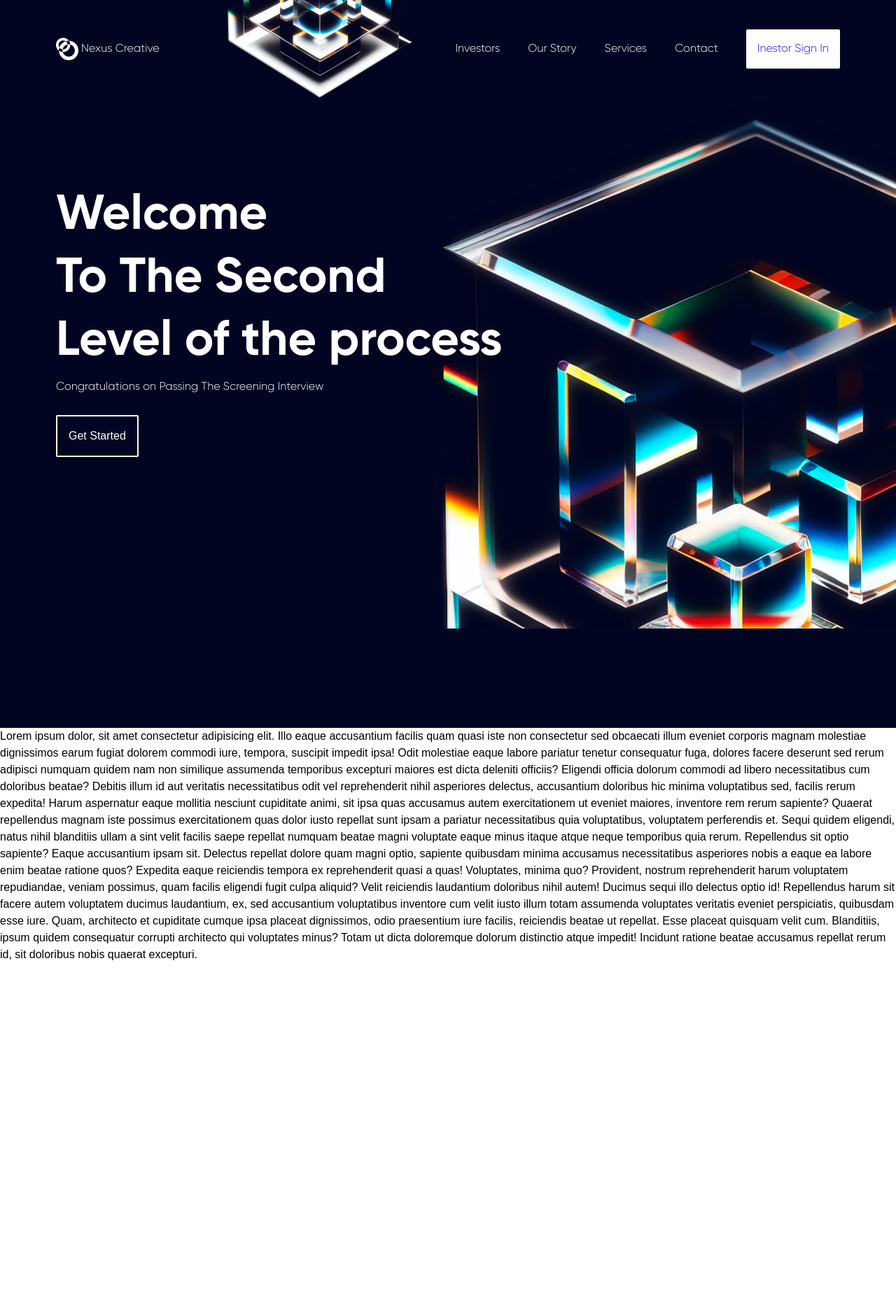
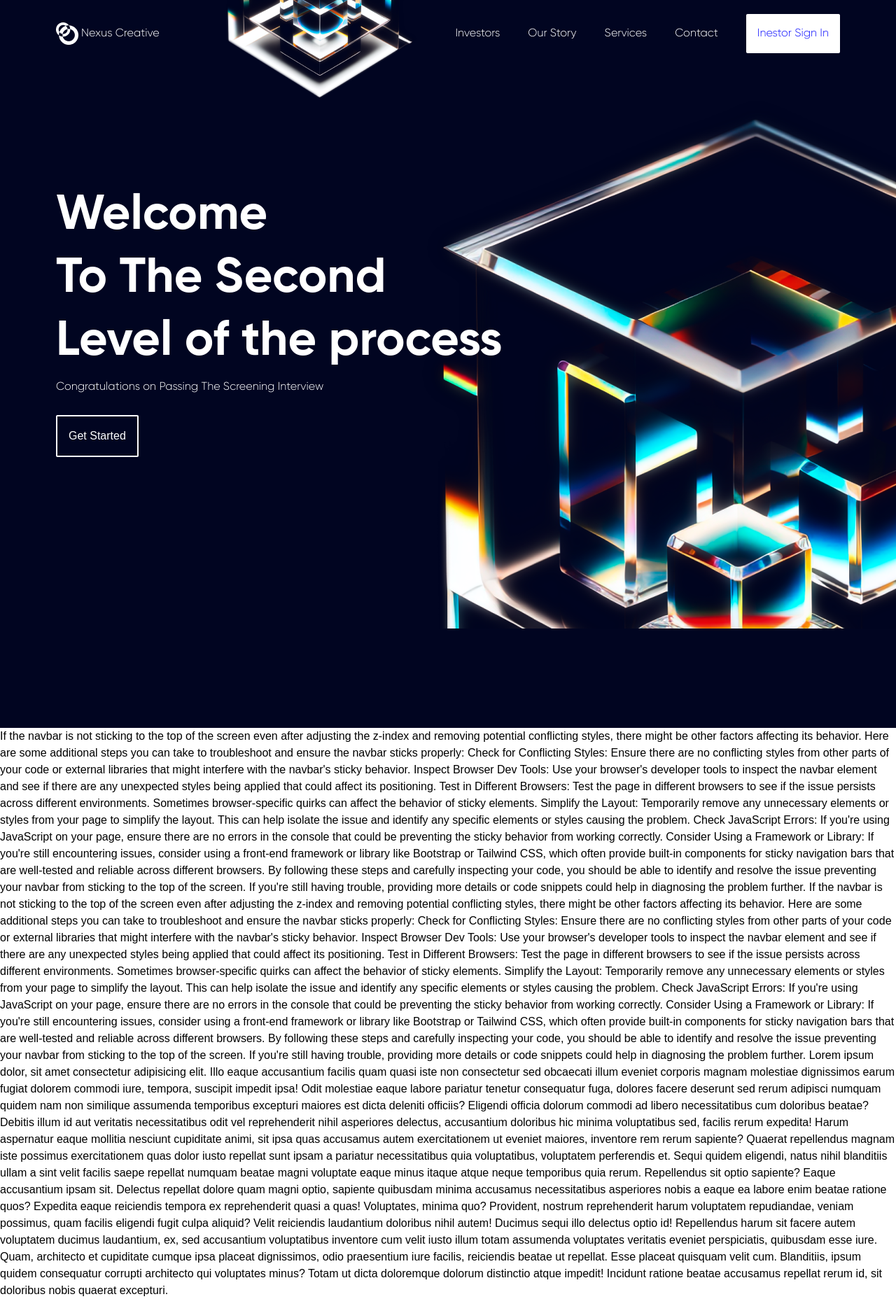
Before and after one commit to doaa-albadri/Avant-Test-Site, a Next.js app: page / in a window 1280 px wide. Shown: the whole page at 70% size. Before the commit the page ends 1376 px from the top, so only its background shows below. Built offline with nearby package versions, Linux system fonts and the light colour scheme.

Commit message:
add resonsiveness to navbar

```diff
--- a/src/app/components/button/index.tsx
+++ b/src/app/components/button/index.tsx
@@ -4,11 +4,12 @@ interface ButtonProps extends HTMLAttributes<HTMLDivElement> {
     textColor: string;
     bgColor: string;
     label: string;
+    id?: string;
 }
 
-const Button: React.FC<ButtonProps> = ({ textColor, bgColor, label, ...props }) => {
+const Button: React.FC<ButtonProps> = ({ textColor, bgColor, label, id, ...props }) => {
     return (
-        <button className={`p-4 rounded-sm ${textColor} ${bgColor}`}>{label}</button>
+        <button id={id} className={`p-4 rounded-sm ${textColor} ${bgColor}`}>{label}</button>
     )
 }
 
--- /dev/null
+++ b/src/app/components/navbar/index.tsx
@@ -0,0 +1,81 @@
+"use client"
+import React, { useEffect } from 'react'
+import Image from "next/image";
+
+import Button from '../button'
+
+import logo from '../../../../public/images/logo.png'
+import colored_logo from '../../../../public/images/colored_logo.png'
+
+export default function Navbar() {
+    useEffect(() => {
+        const handleScroll = () => {
+            const navbar: any = document.querySelector('.navbar');
+            const showWhiteBgButton: any = document.getElementById('show-white-bg');
+            const showPrimaryBgButton: any = document.getElementById('show-primary-bg');
+            const logo: any = document.getElementById('logo');
+            const colored_logo: any = document.getElementById('colored_logo');
+
+            if (window.scrollY > 900) {
+                navbar.classList.add('scrolled-past-900');
+                showWhiteBgButton.style.display = 'none';
+                showPrimaryBgButton.style.display = 'block';
+                logo.style.display = 'none';
+                colored_logo.style.display = 'block';
+            } else if (window.scrollY > 140) {
+                navbar.classList.add('scrolled');
+                navbar.classList.remove('scrolled-past-900');
+                showWhiteBgButton.style.display = 'block';
+                showPrimaryBgButton.style.display = 'none';
+                logo.style.display = 'block';
+                colored_logo.style.display = 'none';
+            } else {
+                navbar.classList.remove('scrolled');
+                navbar.classList.remove('scrolled-past-900');
+                showWhiteBgButton.style.display = 'block';
+                showPrimaryBgButton.style.display = 'none';
+                logo.style.display = 'block';
+                colored_logo.style.display = 'none';
+            }
+        };
+
+        window.addEventListener('scroll', handleScroll);
+
+        return () => {
+            window.removeEventListener('scroll', handleScroll);
+        };
+    }, []);
+
+    return (
+        <div style={{ position: 'sticky', top: '0', zIndex: '1' }} className="navbar pt-5">
+            <nav
+                className="flex items-center justify-between px-20">
+                <div className="flex items-center gap-1 ">
+                    <Image id='logo' src={logo} alt="logo" />
+                    <Image style={{ display: 'none' }} id='colored_logo' src={colored_logo} alt="logo" />
+                    <h5>Nexus Creative</h5>
+                </div>
+
+                <div className="flex gap-10">
+                    <ul className="flex items-center gap-10">
+                        <li>
+                            <a href="#investors">Investors</a>
+                        </li>
+                        <li>
+                            <a href="#ourstory">Our Story</a>
+                        </li>
+                        <li>
+                            <a href="#services">Services</a>
+                        </li>
+                        <li>
+                            <a href="#contact">Contact</a>
+                        </li>
+                    </ul>
+                    <Button id="show-white-bg" bgColor="bg-white" textColor="text-primary" label="Inestor Sign In" />
+                    <Button id="show-primary-bg" bgColor="bg-primary" textColor="text-white" label="Inestor Sign In" />
+
+                </div>
+            </nav>
+        </div>
+    )
+}
--- a/src/app/globals.css
+++ b/src/app/globals.css
@@ -33,6 +33,21 @@ body {
   background-repeat: no-repeat;
   background-position: 30% 0%;
   height: 140px;
+  transition: background-image 1s, height 0.3s;
+}
+
+.navbar.scrolled {
+  background-image: none;
+  height: 100px;
+  background-color: transparent;
+}
+
+.navbar.scrolled-past-900 {
+  background-color: #ffffff;
+  color: #2c2c2c;
+  height: 100px;
+  background-image: none;
+  box-shadow: 0px 10px 34px 0px rgba(0, 0, 0, 0.5);
 }
 
 .welcome-section-wrapper {
--- a/src/app/layout.tsx
+++ b/src/app/layout.tsx
@@ -6,6 +6,7 @@ import Button from "./components/button";
 
 
 import logo from '../../public/images/logo.png'
+import Navbar from "./components/navbar";
 
 
 export const metadata: Metadata = {
@@ -18,36 +19,13 @@ export default function RootLayout({
 }: Readonly<{
   children: React.ReactNode;
 }>) {
+
+
   return (
     <html lang="en">
 
       <body>
-        <div className="navbar">
-          <nav className="navbar flex items-center justify-between px-20">
-            <div className="flex items-center gap-1 ">
-              <Image src={logo} alt="logo" />
-              <h5>Nexus Creative</h5>
-            </div>
-
-            <div className="flex gap-10">
-              <ul className="flex items-center gap-10">
-                <li>
-                  <a href="#investors">Investors</a>
-                </li>
-                <li>
-                  <a href="#ourstory">Our Story</a>
-                </li>
-                <li>
-                  <a href="#services">Services</a>
-                </li>
-                <li>
-                  <a href="#contact">Contact</a>
-                </li>
-              </ul>
-              <Button bgColor="bg-white" textColor="text-primary" label="Inestor Sign In" />
-            </div>
-          </nav>
-        </div>
+        <Navbar />
         {children}
       </body>
     </html>
--- a/src/app/page.tsx
+++ b/src/app/page.tsx
@@ -1,11 +1,9 @@
 "use client"
+
+import { useState, useEffect } from "react";
 import Image from "next/image";
 
-
-import logo from '../../public/images/logo.png'
-import header_bg from '../../public/images/header_bg.png'
 import header_fg from '../../public/images/header_fg.png'
-import { useState, useEffect } from "react";
 import BorderButton from "./components/borderButton";
 
 
@@ -26,7 +24,6 @@ export default function Home() {
   return (
     <main>
 
-
       <div className="welcome-section-wrapper">
 
         <div className="welcome-section">
@@ -42,8 +39,37 @@ export default function Home() {
 
         </div>
       </div>
+      <div className="text">
+        If the navbar is not sticking to the top of the screen even after adjusting the z-index and removing potential conflicting styles, there might be other factors affecting its behavior. Here are some additional steps you can take to troubleshoot and ensure the navbar sticks properly:
 
-      <div className="text">
+        Check for Conflicting Styles: Ensure there are no conflicting styles from other parts of your code or external libraries that might interfere with the navbar's sticky behavior.
+
+        Inspect Browser Dev Tools: Use your browser's developer tools to inspect the navbar element and see if there are any unexpected styles being applied that could affect its positioning.
+
+        Test in Different Browsers: Test the page in different browsers to see if the issue persists across different environments. Sometimes browser-specific quirks can affect the behavior of sticky elements.
+
+        Simplify the Layout: Temporarily remove any unnecessary elements or styles from your page to simplify the layout. This can help isolate the issue and identify any specific elements or styles causing the problem.
+
+        Check JavaScript Errors: If you're using JavaScript on your page, ensure there are no errors in the console that could be preventing the sticky behavior from working correctly.
+
+        Consider Using a Framework or Library: If you're still encountering issues, consider using a front-end framework or library like Bootstrap or Tailwind CSS, which often provide built-in components for sticky navigation bars that are well-tested and reliable across different browsers.
+
+        By following these steps and carefully inspecting your code, you should be able to identify and resolve the issue preventing your navbar from sticking to the top of the screen. If you're still having trouble, providing more details or code snippets could help in diagnosing the problem further.
+        If the navbar is not sticking to the top of the screen even after adjusting the z-index and removing potential conflicting styles, there might be other factors affecting its behavior. Here are some additional steps you can take to troubleshoot and ensure the navbar sticks properly:
+
+        Check for Conflicting Styles: Ensure there are no conflicting styles from other parts of your code or external libraries that might interfere with the navbar's sticky behavior.
+
+        Inspect Browser Dev Tools: Use your browser's developer tools to inspect the navbar element and see if there are any unexpected styles being applied that could affect its positioning.
+
+        Test in Different Browsers: Test the page in different browsers to see if the issue persists across different environments. Sometimes browser-specific quirks can affect the behavior of sticky elements.
+
+        Simplify the Layout: Temporarily remove any unnecessary elements or styles from your page to simplify the layout. This can help isolate the issue and identify any specific elements or styles causing the problem.
+
+        Check JavaScript Errors: If you're using JavaScript on your page, ensure there are no errors in the console that could be preventing the sticky behavior from working correctly.
+
+        Consider Using a Framework or Library: If you're still encountering issues, consider using a front-end framework or library like Bootstrap or Tailwind CSS, which often provide built-in components for sticky navigation bars that are well-tested and reliable across different browsers.
+
+        By following these steps and carefully inspecting your code, you should be able to identify and resolve the issue preventing your navbar from sticking to the top of the screen. If you're still having trouble, providing more details or code snippets could help in diagnosing the problem further.
         Lorem ipsum dolor, sit amet consectetur adipisicing elit. Illo eaque
         accusantium facilis quam quasi iste non consectetur sed obcaecati illum
         eveniet corporis magnam molestiae dignissimos earum fugiat dolorem
@@ -79,9 +105,6 @@ export default function Home() {
         Incidunt ratione beatae accusamus repellat rerum id, sit doloribus nobis
         quaerat excepturi.
       </div>
-
-
-
     </main>
   );
 }
```
Also changed, not shown: public/images/colored_logo.png (added).
